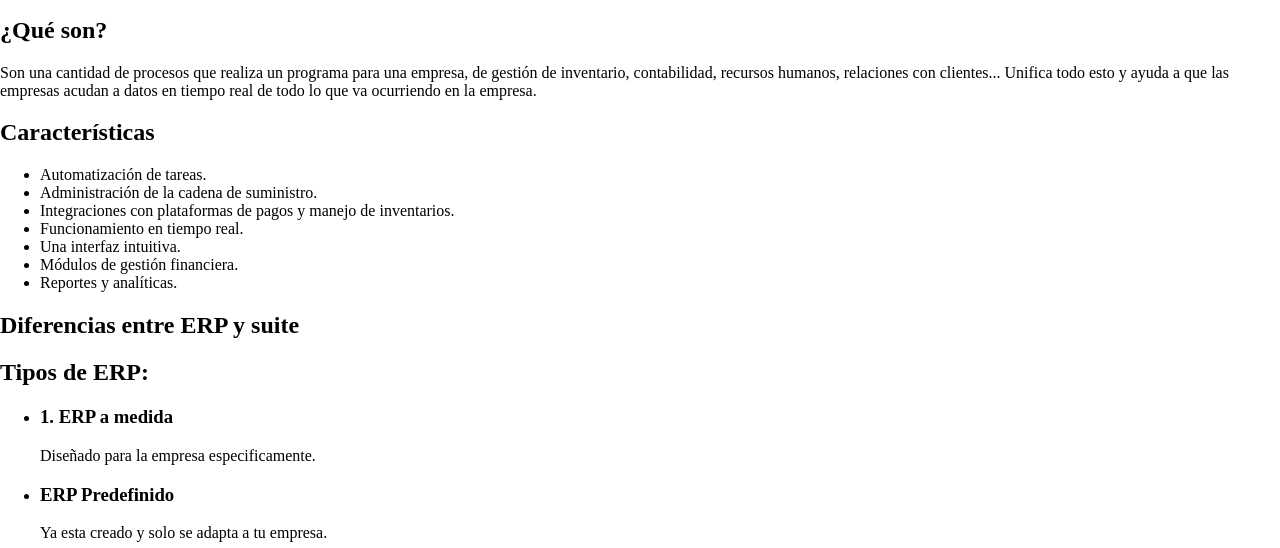
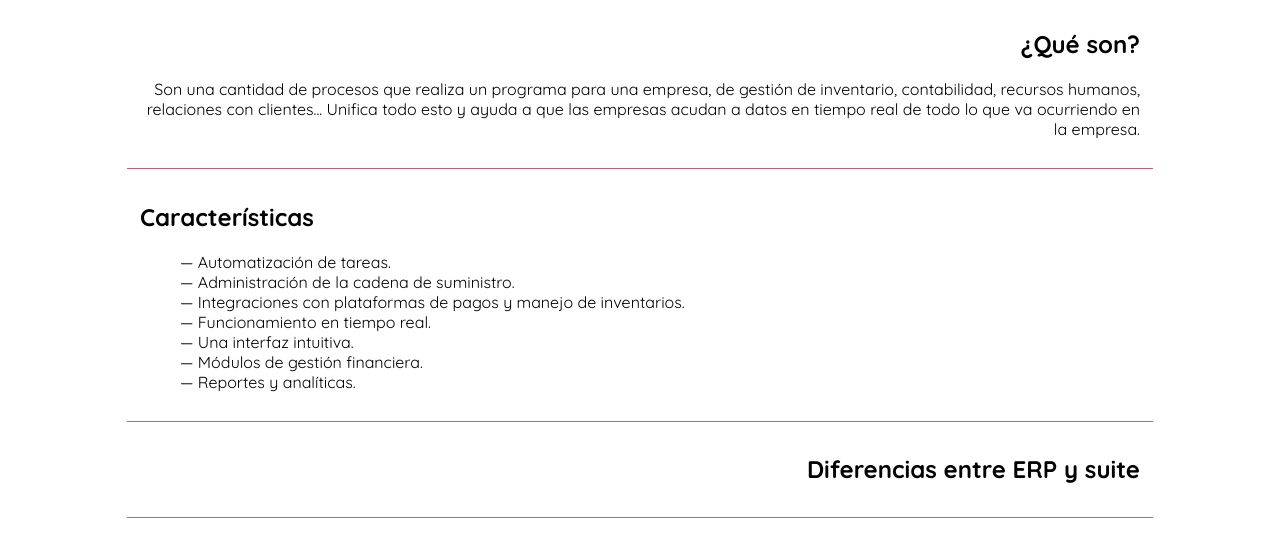
Before and after one commit to LuciaRol/ProyectoCompartidoLM, a plain HTML site: page erp.html in a window 1280 px wide. Shown: the part 233-781 px from the top of the page. Drawn offline with Linux system fonts and the light colour scheme.

Commit message:
1005231851

```diff
--- /dev/null
+++ b/css/erp_crm.css
@@ -0,0 +1,31 @@
+@import url('https://fonts.googleapis.com/css2?family=Quicksand:wght@400;700&display=swap');
+:root{
+    --fondo: #fbece6;
+    --color1: #1c1638;
+    --color2: #B56576;
+    --color3: #2b7cca;
+}
+main{
+    display: flex;
+    flex-direction: column;
+    justify-content: center;
+    font-family: 'Quicksand', sans-serif;
+}
+main section:nth-child(odd){
+    text-align: right;
+}
+section{
+    margin: 0 auto;
+    width: 1000px;
+    border-bottom: 1px solid var(--color2);
+    padding: 1%;
+}
+section:last-child{
+    border-bottom: none;
+}
+.caracteristicas ul{
+    list-style: none;
+}
+.caracteristicas ul li::before{
+    content: "— "
+}
--- a/css/head_foot.css
+++ b/css/head_foot.css
@@ -3,7 +3,6 @@
     --color1: #1c1638;
     --color2: #B56576;
     --color3: #2b7cca;
-
 }
 body{
     padding: 0;
--- a/erp.html
+++ b/erp.html
@@ -6,6 +6,7 @@
     <meta name="viewport" content="width=device-width, initial-scale=1.0">
     <title>Gesti&oacute;n de la informaci&oacute;</title>
     <link rel="stylesheet" href="css/head_foot.css">
+    <link rel="stylesheet" href="css/erp_crm.css">
 
 </head>
 <body>
```
Also changed, not shown: crm.html (+1 -1 lines).
